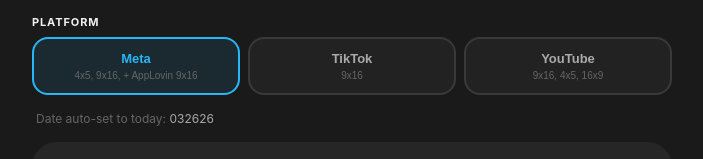
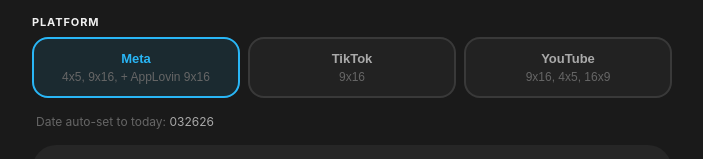
Before and after one commit to bri-tarantino/ad-naming-tool, a React (Vite) app: page / in a window 1280 px wide. Both pictures are taken after a click on the button "VIDEO (V)". Shown: the part 276-435 px from the top of the page, without its empty margins (288-991 px from the left). Built offline with nearby package versions, Linux system fonts and the light colour scheme.

Commit message:
auto-fill today date

```diff
--- a/src/FileNamingTool.jsx
+++ b/src/FileNamingTool.jsx
@@ -414,7 +414,7 @@ export default function FileNamingTool() {
                     <div>{vp.label}</div>
                     <div
                       style={{
-                        fontSize: 10,
+                        fontSize: 12,
                         fontWeight: 500,
                         color: TEXT_DIM,
                         marginTop: 4,
```
